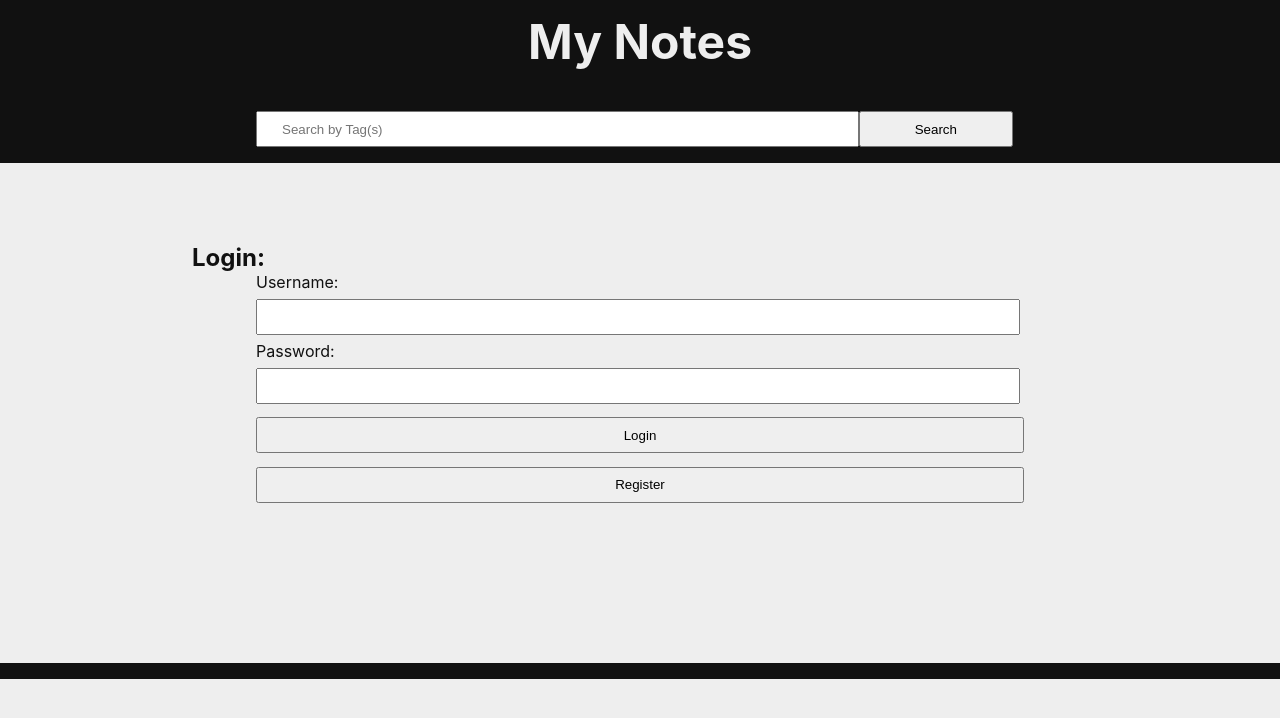
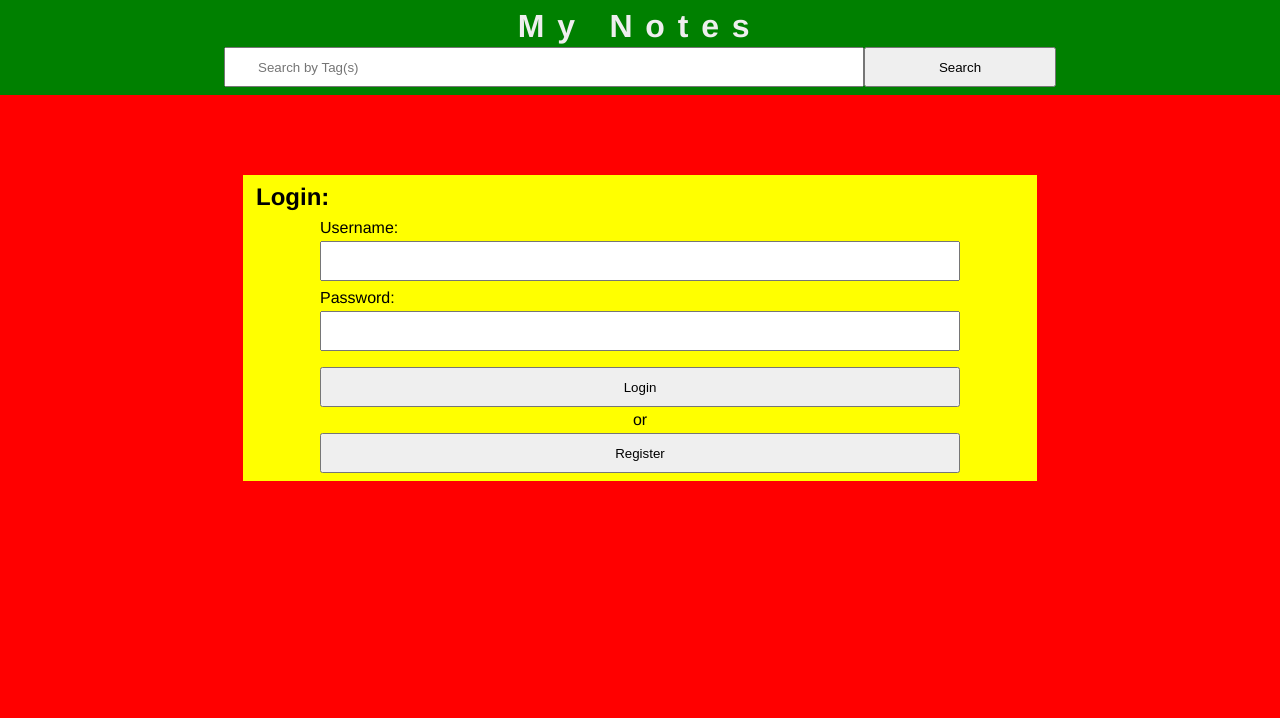
Before and after one commit to kylbutlr/notes-app-react, a React (Create React App) app: page / in a window 1280 px wide. Shown: the top 718 px of the page. Built offline with nearby package versions, Linux system fonts and the light colour scheme.

Commit message:
FE design WIP

```diff
--- a/src/App.css
+++ b/src/App.css
@@ -3,22 +3,34 @@
   padding: 0;
 }
 
-html {
-  background: #eee;
-  color: #111;
+.app {
   font-family: Helvetica, Arial, sans-serif;
+  background: grey;
+  display: flex;
+  flex-direction: column;
+  height: 100vh;
+  width: 100vw;
 }
 
 .header {
-  background: #111;
+  background: green;
+  width: 100%;
+  display: flex;
+  flex-direction: column;
+  align-items: center;
 }
 
 .body {
-  padding: 0.5em 0 0;
+  background: red;
+  width: 100%;
+  flex: 1;
+  overflow: auto;
+  max-height: auto;
 }
 
 .footer {
-  background: #111;
+  background: blue;
+  width: 100%;
 }
 
 button, .title {
@@ -33,151 +45,50 @@ input[name=id] {
   display: none;
 }
 
-button:disabled,
-input[type=submit]:disabled {
-  opacity: 0.5;
+.header span {
+  display: none;
 }
 
-.edit-button, .delete-button {
-  display: inline-block;
-  margin: 0;
-  opacity: 0;
-  transition: opacity 0.5s;
+.header form {
+  margin: -2vh 0 0;
 }
 
-.app {
-  height: 100vh;
-  width: 100vw;
-  margin: 0 auto;
-  overflow-x: hidden;
+.header input[type=submit] {
+  height: 5vh;
+  width: 15vw;
 }
 
-.title {
-  text-align: center;
+.title div {
+  padding: 1vh 0 0;
 }
 
 .navigation {
-  margin: 0 auto;
-  width: 80vw;
   display: flex;
-  padding: 0.5em 0;
+  justify-content: space-evenly;
+  width: 100vw;
 }
 
 .navigation button {
-  flex: 1;
-  height: 6vh;
-  margin: 0 0.25em;
+  height: 5vh;
+  width: 35vw;
 }
 
-.search {
+.body div {
+  background: yellow;
+  display: flex;
+  flex-direction: column;
   width: 60vw;
-  margin: 0 auto;
-  padding: 0.5em 0 0;
 }
 
-.search input[type=submit] {
- height: 4.5vh;
- width: 30%;
- padding: 0 0.677775em;
+.body ol {
+  list-style: none;
 }
 
-.search label input {
-  height: 4vh;
-  width: 67%;
-  text-indent: 1.5rem;
-}
-
-.search label span {
-  display: none;
-}
-
-.login,
-.register {
-  width: 80vw;
-  margin: 0 auto;
-  padding: 1em 0;
-}
-
-.login form,
-.register form {
-  width: 60vw;
-  margin: 0 auto;
-}
-
-.login form input,
-.register form input {
-  height: 4vh;
-  width: 100%;
-  margin: 0.5em 0;
-}
-
-.login form input[type=submit],
-.register form input[type=submit] {
-  height: 4.5vh;
-  width: 100%;
-}
-
-.login button,
-.register button {
-  height: 4.5vh;
-  width: 60vw;
-  margin: 0.5em 0 0 10vw;
-}
-
-.login form input[type=text],
-.login form input[type=password],
-.register form input[type=text],
-.register form input[type=password] {
-  width: 99%;
-}
-
-.create-note,
-.create-tag,
-.edit-note,
-.edit-tag {
-  width: 80vw;
-  margin: 0 auto;
-  padding: 1em 0;
-}
-
-.create-note form,
-.create-tag form,
-.edit-note form,
-.edit-tag form {
-  width: 60vw;
-  margin: 0 auto;
-}
-
-.create-note form input,
-.create-tag form input,
-.edit-note form input,
-.edit-tag form input {
-  height: 4vh;
-  width: 100%;
-  margin: 0.5em 0;
-}
-
-.create-note form input[type=text],
-.create-tag form input[type=text],
-.edit-note form input[type=text],
-.edit-tag form input[type=text] {
-  width: 99%;
-}
-
-.create-note form input[type=submit],
-.create-tag form input[type=submit],
-.edit-note form input[type=submit],
-.edit-tag form input[type=submit] {
-  margin: 1em 0;
-  height: 6vh;
-}
-
-.view-notes,
-.view-tags,
-.view-search {
-  width: 80vw;
-  margin: 0 auto;
-  padding: 1em 0;
+.body li {
+  background: purple;
+  display: flex;
+  justify-content: space-between;
+  padding: 0 0 1vh;
 }
 
 .p1 {
@@ -186,7 +97,7 @@ input[type=submit]:disabled {
 }
 
 .p2 {
-  font-size: 1.25rem;
+  font-size: 1.125rem;
 }
 
 .p3 {
@@ -196,126 +107,134 @@ input[type=submit]:disabled {
 h1 {
   color: #eee;
   font-size: 2rem;
+  letter-spacing: 1vw;
 }
 
 h2 {
   font-size: 1.5rem;
+  padding: 0 0 1vh;
+}
+
+.view-search h2 {
+  padding: 0;
 }
 
 h3 {
   font-size: 1.25rem;
   text-indent: 5vw;
+  padding: 0 0 1vh;
 }
 
 h4 {
   font-size: 1rem;
 }
 
-ol {
-  display: flex;
-  flex-flow: column;
+.view-notes h2 {
+  display: none;
 }
 
-li {
+.login,
+.register {
+  margin: 10vh auto;
+  padding: 1vh 1vw;
+}
+
+.login form,
+.register form,
+.create-note form,
+.edit-note form,
+.create-tag form,
+.edit-tag form {
   display: flex;
-  justify-content: space-between;
+  flex-direction: column;
+  align-items: center;
+}
+
+.login input[type=text],
+.login input[type=password],
+.register input[type=text],
+.register input[type=password],
+.create-note input[type=text],
+.edit-note input[type=text],
+.create-tag input[type=text],
+.edit-tag input[type=text],
+.header input[type=text] {
+  height: 5vh;
+  box-sizing: border-box;
+  width: 50vw;
+  text-indent: 2.5vw;
+  margin: 0.5vh 0 1vh;
+}
+
+.header input[type=text] {
+  margin: 0 0 1vh;
+}
+
+.login input[type=submit],
+.login button,
+.register input[type=submit],
+.register button,
+.create-note input[type=submit],
+.edit-note input[type=submit],
+.create-tag input[type=submit],
+.edit-tag input[type=submit] {
+  height: 5vh;
+  width: 50vw;
+  margin: 1vh 5vw 0;
+}
+
+.login button {
+  margin: 0.5vh 5vw 0;
+}
+
+.or {
+  width: auto;
+  padding: 0.5vh 0 0;
+  text-align: center;
 }
 
 .list-info {
-  padding: 0.5em 1em;
-  max-width: 10rem;
+  flex: 10;
+  align-self: flex-start;
+  padding: 1vh 1vw;
 }
 
 .list-buttons {
-  display: flex;
-  height: 6vh;
-  padding: 0 0.5em 0 0;
+  flex: 1;
   align-self: center;
 }
 
-.list-buttons button {
-  width: 12vw;
+.view-tags .list-buttons {
+  flex-direction: row;
 }
 
-li:hover .edit-button {
-  opacity: 1;
+.view-notes,
+.view-tags,
+.view-search,
+.create-note,
+.create-tag,
+.edit-note,
+.edit-tag {
+  padding: 1vh 1vw;
+  margin: 0 auto;
 }
 
-li:hover .delete-button {
-  opacity: 1;
+.list-buttons button {
+  height: 5vh;
+  width: 10vw;
+  align-self: flex-end;
 }
 
 .footer-buttons {
   display: flex;
-  margin: 1em auto;
-  width: 80vw;
-  padding: 0.5em 0;
+  justify-content: space-evenly;
 }
 
-.delete-notes-button,
-.delete-tags-button,
-.logout-button {
-  display: flex;
-  flex: 1;
+.footer-buttons button {
+  height: 5vh;
+  width: 35vw;
 }
 
-.delete-notes-button button,
-.delete-tags-button button,
-.logout-button button {
-  flex: 1;
-  margin: 0 0.25em;
-  height: 4.5vh;
+.invisible-delete-button {
+  width: 35vw;
 }
-
-@media only screen and (min-width: 768px) {
-
-  .body {
-    padding: 5vw 0 10vw;
-  }
-
-  .title {
-    padding: 0.75em;
-  }
-
-  h1 {
-    font-size: 3rem;
-  }
-
-  h2 {
-    text-indent: 5vw;
-  }
-
-  ol {
-    display: flex;
-    flex-flow: row wrap;
-  }
-
-  .search input[type=submit] {
-    width: 20%;
-  }
-
-  .search label input {
-    width: 78%;
-  }
-
-}
-
-@media (hover: hover) {
-
-  li:hover .edit-button {
-    opacity: 0.5;
-  }
-
-  li:hover .delete-button {
-    opacity: 0.5;
-  }
-
-  li:hover .edit-button:hover {
-    opacity: 1;
-  }
-
-  li:hover .delete-button:hover {
-    opacity: 1;
-  }
-
-}
--- a/src/App.js
+++ b/src/App.js
@@ -785,7 +785,7 @@ class App extends Component {
       input = input[0].split(',');
     }
     for (let i = 0; i < input.length; i++) {
-      const anInput = input[i].toLowerCase().trim();
+      const anInput = input[i].trim().toLowerCase();
       const t = this.state.tags.findIndex(x => x.title === anInput);
       if (input.length > 1 && anInput === '') {
         alert('Error: At least one entered tag was blank.');
@@ -886,7 +886,7 @@ class App extends Component {
             className='delete-button'
             data-id={id}
             onClick={() => this.handleDeleteTag(id, title)}>
-            Delete
+            [ X ]
           </button>
         </div>
       </li>
@@ -913,7 +913,7 @@ class App extends Component {
             Edit
           </button>
           <button className='delete-button' data-id={id} onClick={() => this.handleDeleteNote(id)}>
-            Delete
+            [ X ]
           </button>
         </div>
       </li>
@@ -1021,6 +1021,7 @@ class App extends Component {
               onChange={this.onLoginFormChange}
               {...this.state.loginInput}
             />
+            <div className='or'>or</div>
             <button onClick={() => this.tabClick(tabs.REGISTER)}>Register</button>
           </div>
 
@@ -1156,11 +1157,20 @@ class App extends Component {
               <button onClick={this.handleDeleteAllTags}>Delete All Tags</button>
             </div>
             <div
+              className='invisible-delete-button'
+              style={{
+                display:
+                  this.state.activeTab !== tabs.VIEW_NOTES &&
+                  this.state.activeTab !== tabs.VIEW_TAGS
+                    ? 'flex'
+                    : 'none',
+              }}
+            />
+            <div
               className='logout-button'
               style={{
                 display:
-                  this.state.activeTab === tabs.VIEW_NOTES ||
-                  this.state.activeTab === tabs.VIEW_TAGS
+                  this.state.activeTab !== tabs.LOGIN && this.state.activeTab !== tabs.REGISTER
                     ? 'flex'
                     : 'none',
               }}>
```
